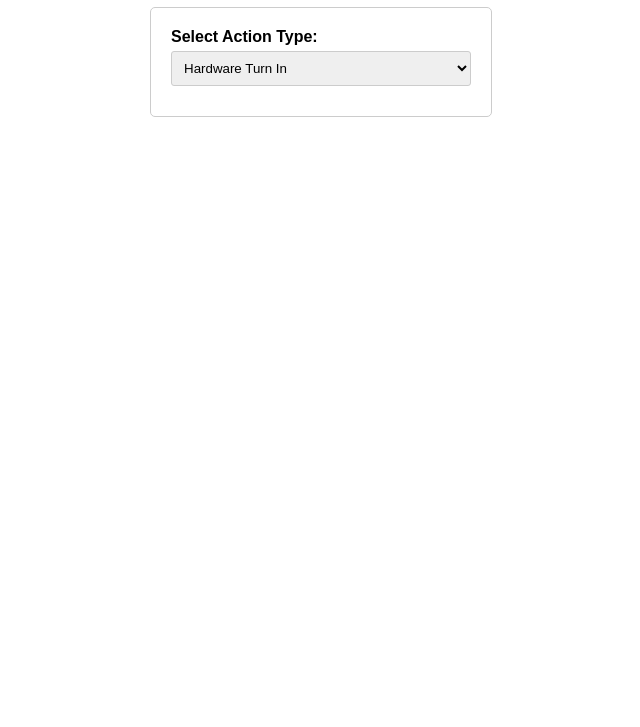
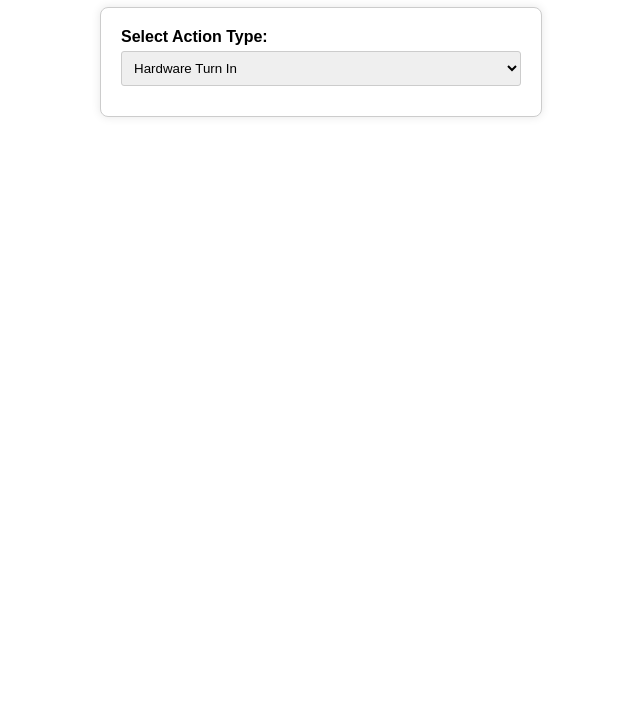
Before and after one commit to jardondaful/Updated-Esri-Hardware-Turn-In-Sheet, a plain HTML site: page New Hardware Turn In Sheet/HardwareTurnInSheetNew.html in a window 1280 px wide. Shown: the part 73-800 px from the top of the page, without its empty margins (319-959 px from the left). Drawn offline with Linux system fonts and the light colour scheme.

Commit message:
Update HardwareTurnInSheetNew.css

```diff
--- a/New Hardware Turn In Sheet/HardwareTurnInSheetNew.css
+++ b/New Hardware Turn In Sheet/HardwareTurnInSheetNew.css
@@ -1,19 +1,23 @@
+/* General styling */
 body {
   font-family: Arial, sans-serif;
   margin: 0;
   padding: 0;
 }
 
-  h1 {
+h1, h2, h3 {
   text-align: center;
 }
 
+/* Form styling */
 form {
-    width: 300px;
-    margin: 0 auto;
+  width: 400px;
+  margin: 20px auto;
   padding: 20px;
+  background-color: #fff;
   border: 1px solid #ccc;
-    border-radius: 5px;
+  border-radius: 8px;
+  box-shadow: 0px 0px 10px rgba(0, 0, 0, 0.1);
 }
 
 label {
@@ -22,7 +26,7 @@ body {
   font-weight: bold;
 }
 
-  input, select {
+input[type="text"] {
   width: 100%;
   padding: 8px;
   margin-bottom: 10px;
@@ -30,11 +34,27 @@ body {
   border-radius: 3px;
 }
 
-  button {
-    padding: 10px 20px;
-    background-color: #007bff;
-    color: #fff;
-    border: none;
-    border-radius: 5px;
-    cursor: pointer;
+select {
+  width: 100%;
+  padding: 8px;
+  margin-bottom: 10px;
+  border: 1px solid #ccc;
+  border-radius: 3px;
 }
+
+/* Styles for Separation section */
+#separationSection {
+  display: none;
+  background-color: #f2f2f2;
+  padding: 20px;
+  border-radius: 8px;
+}
+
+/* Styles for Hardware Turn-In section */
+#hardwareTurnInSection {
+  display: none;
+  padding: 20px;
+  border-radius: 8px;
+}
+
+/* Rest of the CSS rules */
```
Lines whose indentation alone changed are shown as unchanged.
